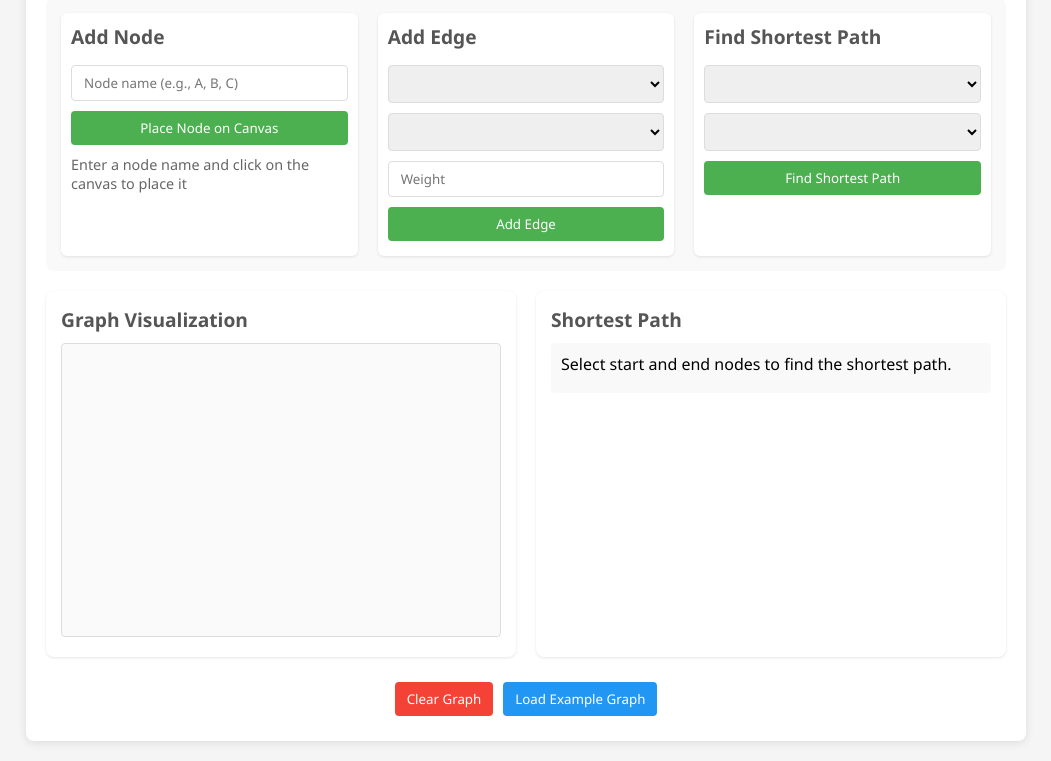
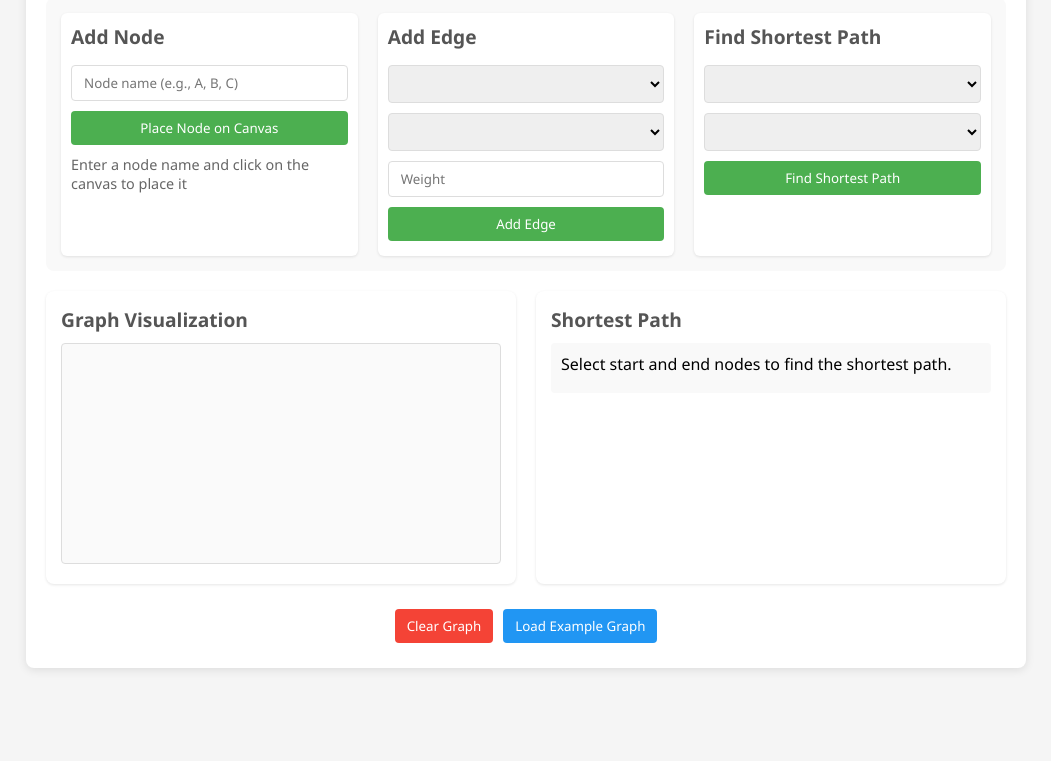
Before and after one commit to prav10140/PROJECT, a plain HTML site: page index.html in a window 1280 px wide. Shown: the part 105-866 px from the top of the page, without its empty margins (114-1165 px from the left). After the commit the page ends 800 px from the top, so only its background shows below. Drawn offline with Linux system fonts and the light colour scheme.

Commit message:
Update index.html

```diff
--- a/index.html
+++ b/index.html
@@ -14,7 +14,7 @@
             <div class="control-group">
                 <h2>Add Node</h2>
                 <input type="text" id="node-name" placeholder="Node name (e.g., A, B, C)">
-                <button id="add-node-mode" class="mode-button">Place Node on Canvas</button>
+                <button id="add-node">Place Node on Canvas</button>
                 <p class="instruction" id="placement-instruction">Enter a node name and click on the canvas to place it</p>
             </div>
 
@@ -37,8 +37,8 @@
         <div class="results">
             <div class="graph-container">
                 <h2>Graph Visualization</h2>
-                <div class="canvas-container">
-                    <canvas id="graph-canvas" width="600" height="400"></canvas>
+                <div class="canvas-wrapper">
+                    <canvas id="graph-canvas"></canvas>
                     <div id="canvas-message">Click to place node</div>
                 </div>
             </div>
```
